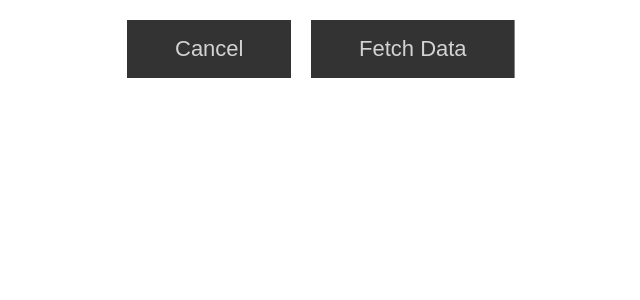
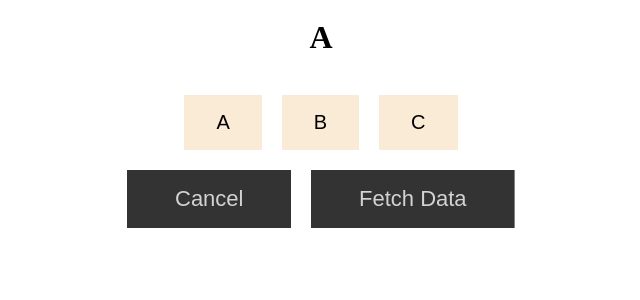
Before and after one commit to BrownEdgar/smart-juniors, a React (Vite) app: page / in a window 1280 px wide. Shown: the top 300 px of the page, without its empty margins (319-959 px from the left). Built offline with nearby package versions, Linux system fonts and the light colour scheme; a web font is replaced by a local one.

Commit message:
Homework complated

```diff
--- a/src/fetch_button/App.jsx
+++ b/src/fetch_button/App.jsx
@@ -1,9 +1,36 @@
+import { useState } from "react"
 import "./App.scss"
 import FetchButton from "./components/FetchButton/FetchButton"
 
 export default function App() {
+  const [char, setChar] = useState("A")
+
+  const handleClick = (e) => {
+    setChar(e.target.textContent)
+    e.target.classList.add("active")
+    let next = e.target?.nextElementSibling;
+    let prev = e.target?.previousElementSibling;
+
+    while("BUTTON" === next?.nodeName || prev?.nodeName) {
+      if(next) {
+        next.classList.remove("active")
+        next = next?.nextElementSibling
+      }
+      if(prev) {
+        prev.classList.remove("active")
+        prev = prev?.previousElementSibling
+      }
+    }
+  }
+
   return (
     <div className='App'>
+      <div className="App-header">
+        <h1>{char}</h1>
+        <button onClick={(e) => handleClick(e)}>A</button>
+        <button onClick={(e) => handleClick(e)}>B</button>
+        <button onClick={(e) => handleClick(e)}>C</button>
+      </div>
       <FetchButton/>
     </div>
   )
--- a/src/fetch_button/App.scss
+++ b/src/fetch_button/App.scss
@@ -1,2 +1,34 @@
 .App {
+  &-header {
+    display: flex;
+    flex-wrap: wrap;
+    justify-content: center;
+    gap: 20px;
+
+    h1 {
+      text-align: center;
+      width: 100%;
+      padding: 12px 0;
+    }
+
+    .active {
+      background-color: rgb(255, 213, 157);
+      box-shadow: 0 0 4px 2px gray;
+    }
+
+    button {
+      border: none;
+      outline: none;
+      font-size: 20px;
+      padding: 16px 32px;
+      background-color: antiquewhite;
+      transition: all .3s ease;
+
+      &:hover {
+        cursor: pointer;
+        background-color: rgb(255, 213, 157);
+        box-shadow: 0 0 4px 2px gray;
+      }
+    }
+  }
 }
```
